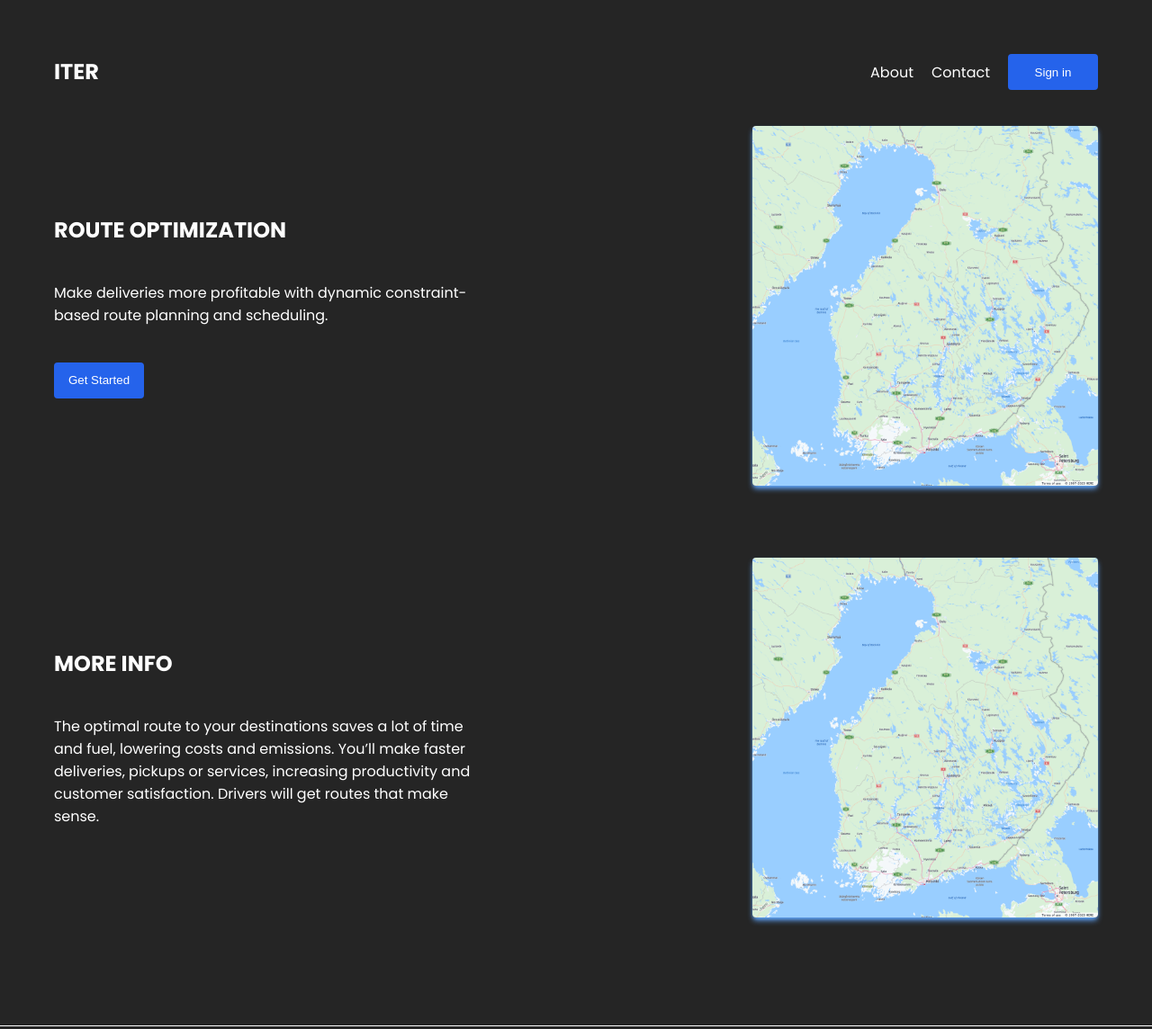
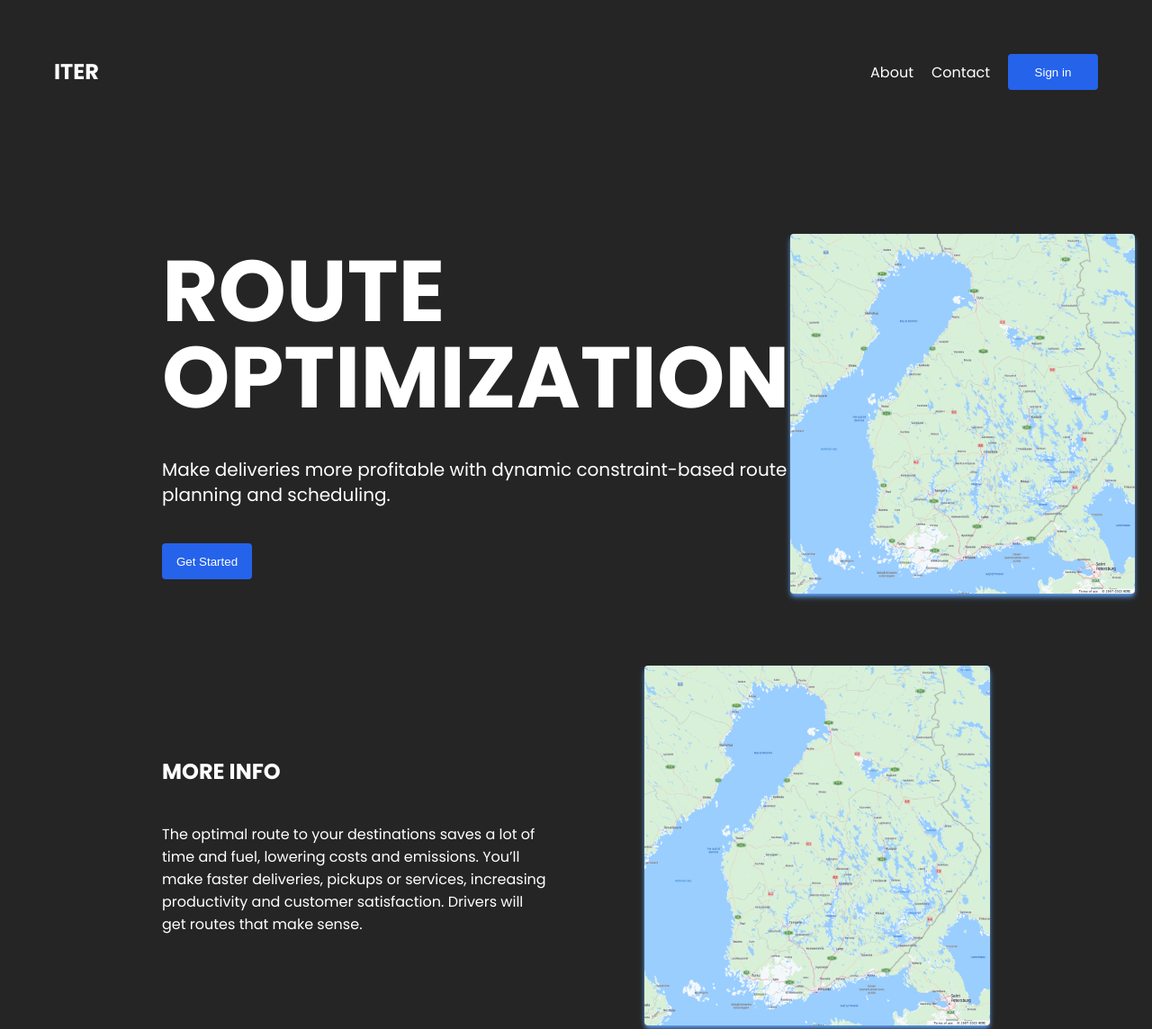
Before and after one commit to JacobBjorklund/truck-landing, a website built with Vite: page index.html in a window 1280 px wide. Shown: the top 1144 px of the page at 90% size. Built offline with nearby package versions, Linux system fonts and the light colour scheme.

Commit message:
test3001

```diff
--- a/index.html
+++ b/index.html
@@ -12,7 +12,7 @@
 <body>
   <div class=" min-h-screen w-full bg-black-400">
     <div class="p-6 lg:p-15">
-      <div class="w-full flex  items-center justify-between">
+      <div class="w-full flex sm:mb-40  items-center justify-between">
         <h1 class="uppercase font-bold text-2xl text-white">Iter</h1>
         <div class="flex items-center gap-5 sm:">
           <a href="#" class="decoration-none text-white">About</a>
@@ -20,10 +20,11 @@
           <button class="w-25 h-10 rounded bg-blue-600 border-none text-white">Sign in</button>
         </div>
       </div>
-      <div class="w-full mt-10 items-center flex flex-col lg:flex-row  lg:justify-between ">
+      <div class="w-full mt-10 items-center flex flex-col lg:pl-30 lg:pr-30 lg:flex-row  lg:justify-between ">
         <div class="lg:w-200 w-auto flex gap-10 flex-col">
-          <h2 class="text-white uppercase font-bold">Route Optimization</h2>
-          <p class="text-white">Make deliveries more profitable with dynamic constraint-based route planning and
+          <h2 class="text-white uppercase font-bold text-4xl sm:text-8xl">Route Optimization</h2>
+          <p class="text-white text-xl">Make deliveries more profitable with dynamic constraint-based route planning
+            and
             scheduling.
           </p>
           <button class="w-25 h-10 bg-blue-600 text-white rounded border-none cursor-pointer mb-10 lg:mb-0">Get
@@ -33,7 +34,7 @@
           <img class="lg:h-100 h-90 w-auto rounded shadow-blue shadow-md" src="img/map.png" alt="">
         </div>
       </div>
-      <div class="w-full mt-20 items-center flex flex-col lg:flex-row  lg:justify-between">
+      <div class="w-full mt-20 lg:pl-30 lg:pr-30 items-center flex flex-col lg:flex-row  lg:justify-between">
         <div class="lg:w-200 w-auto flex flex-col gap-10">
           <h2 class="text-white font-bold uppercase">More info</h2>
           <p class="text-white mb-10 lg:mb-0">The optimal route to your destinations saves a lot of time and fuel,
```
